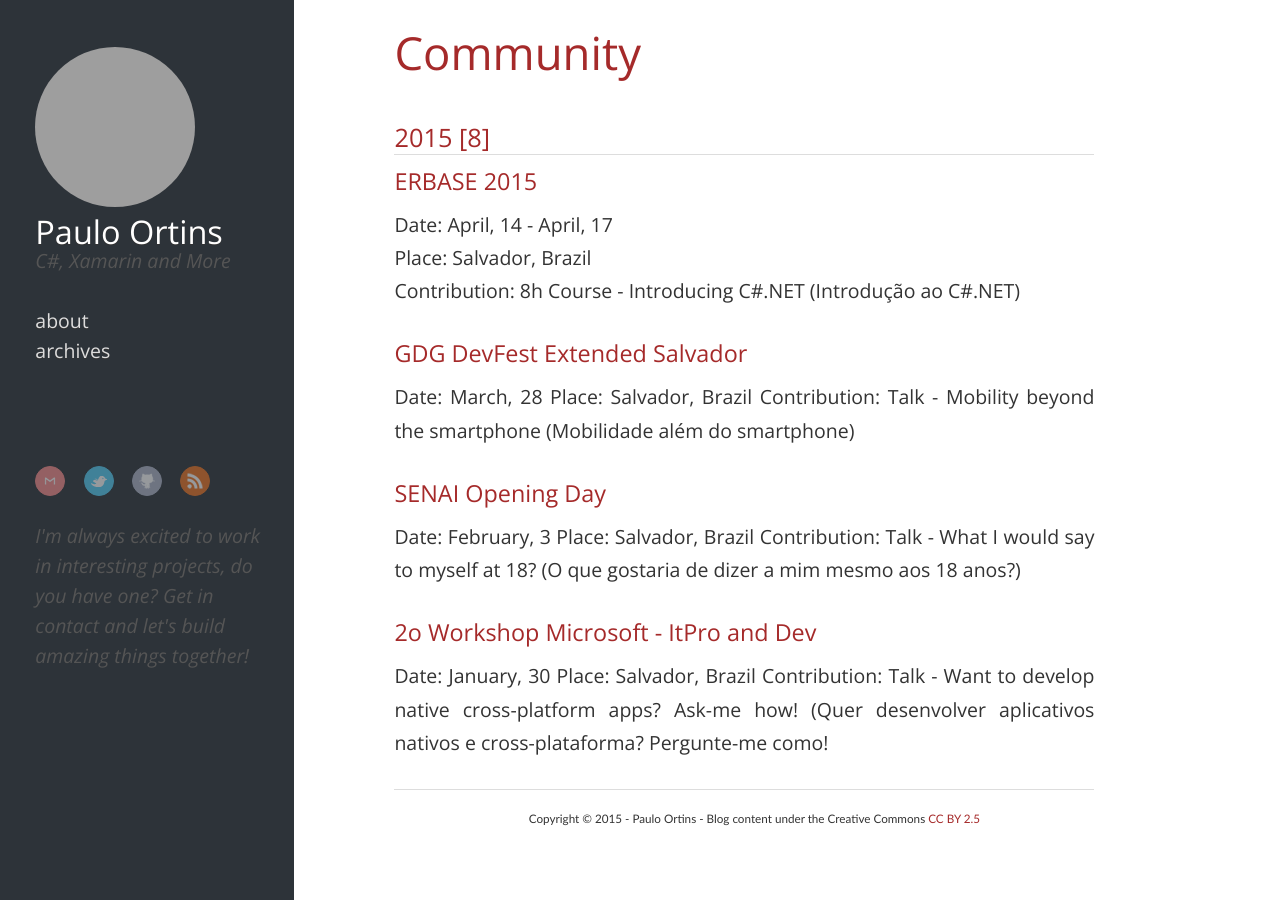
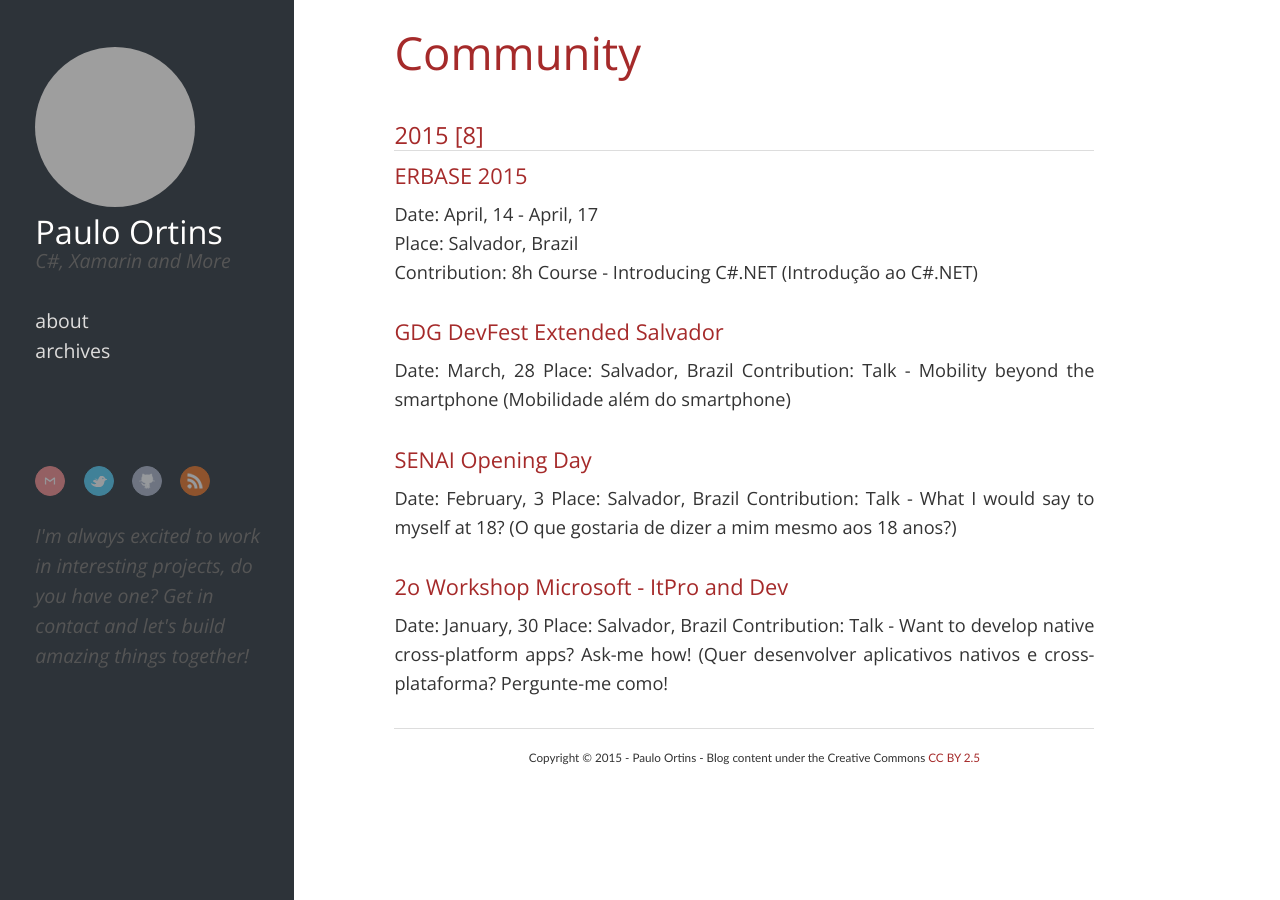
Before and after one commit to pauloortins/pauloortins.github.io, a Jekyll site: the page built from community/index.markdown, in a window 1280 px wide. Built offline with Jekyll 4.4.1, drawn with Linux system fonts in a browser that asks for light colours; nearby versions of some CDN libraries; library files that are not in the unit come from our copies; grey boxes are pictures that could not be loaded.

Commit message:
Update main.css

```diff
--- a/css/main.css
+++ b/css/main.css
@@ -532,7 +532,7 @@
 		  #content article { border-top: none; }
 		  #content article .title { margin-left: 0px;font-size:4em;font-weight:300;line-height:1em }
 		  #content article.single-post .title { text-align: center;text-decoration:underline }
-		  #content article .entry-content { margin-left: 0px;line-height:1.7em;font-size:1.5em }
+		  #content article .entry-content { margin-left: 0px;line-height:1.6em;font-size:1.4em }
 		  #content article .excerpt { margin-left: 0px;line-height:1.6em;font-size:1.4em }
 		  #content article .entry-content p { margin-top: 30px }
 		  #content article .entry-content .github-widget p { margin-top: 0px }
```
